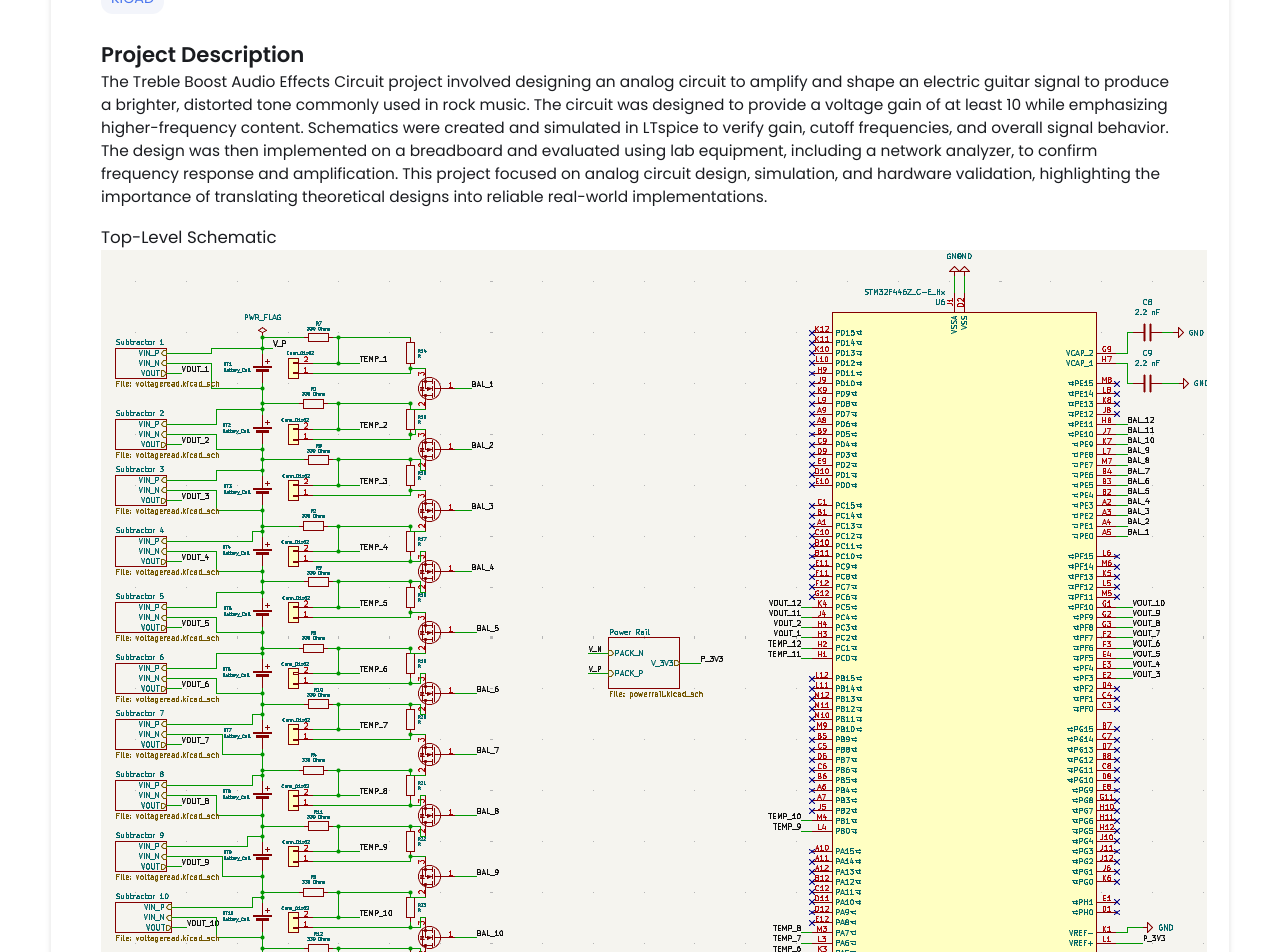
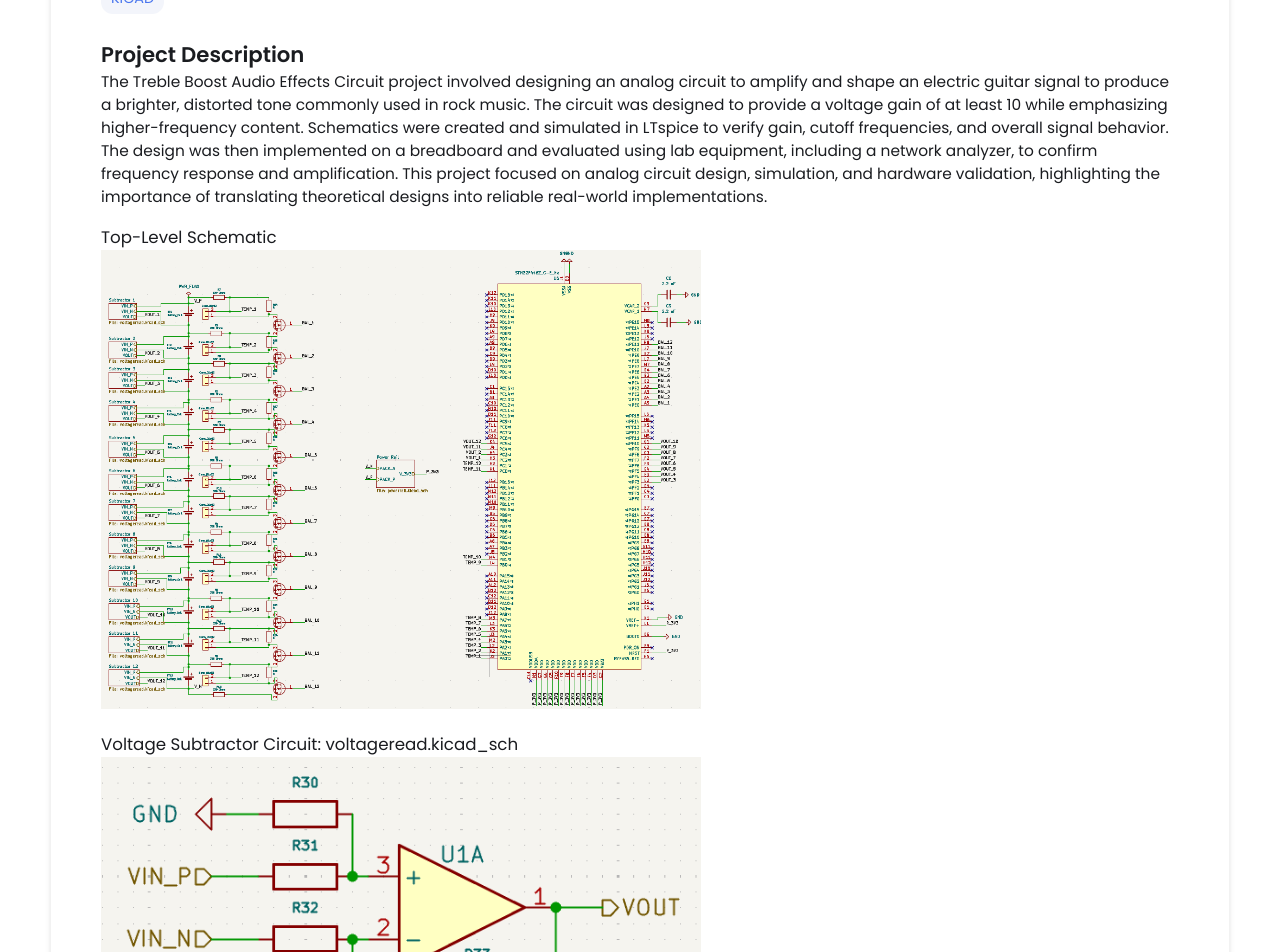
Before and after one commit to thongmn-8888/thongmn-8888.github.io, a Jekyll site: the page built from _projects/bms/index.md, in a window 1280 px wide. Shown: the part 651-1603 px from the top of the page. Built offline with Jekyll 4.4.1, drawn with Linux system fonts in a browser that asks for light colours.

Commit message:
Update index.md

```diff
--- a/_projects/bms/index.md
+++ b/_projects/bms/index.md
@@ -9,10 +9,10 @@ main-image: /bms.png
 The Treble Boost Audio Effects Circuit project involved designing an analog circuit to amplify and shape an electric guitar signal to produce a brighter, distorted tone commonly used in rock music. The circuit was designed to provide a voltage gain of at least 10 while emphasizing higher-frequency content. Schematics were created and simulated in LTspice to verify gain, cutoff frequencies, and overall signal behavior. The design was then implemented on a breadboard and evaluated using lab equipment, including a network analyzer, to confirm frequency response and amplification. This project focused on analog circuit design, simulation, and hardware validation, highlighting the importance of translating theoretical designs into reliable real-world implementations.
 
 ### Top-Level Schematic
-![Top-level schematic](/assets/images/bms-project/top-level.png)
+<img src="/assets/images/bms-project/top-level.png" width="600">
 
 ### Voltage Subtractor Circuit: voltageread.kicad_sch
-![Voltage subtractor circuit](/assets/images/bms-project/voltage-subtractor.png)
+<img src="/assets/images/bms-project/voltage-subtractor.png" width="600">
 
 ### Power Rail Design: powerrail.kicad_sch
-![Power rail design](/assets/images/bms-project/power-rail.png)
+<img src="/assets/images/bms-project/power-rail" width="600">
```
